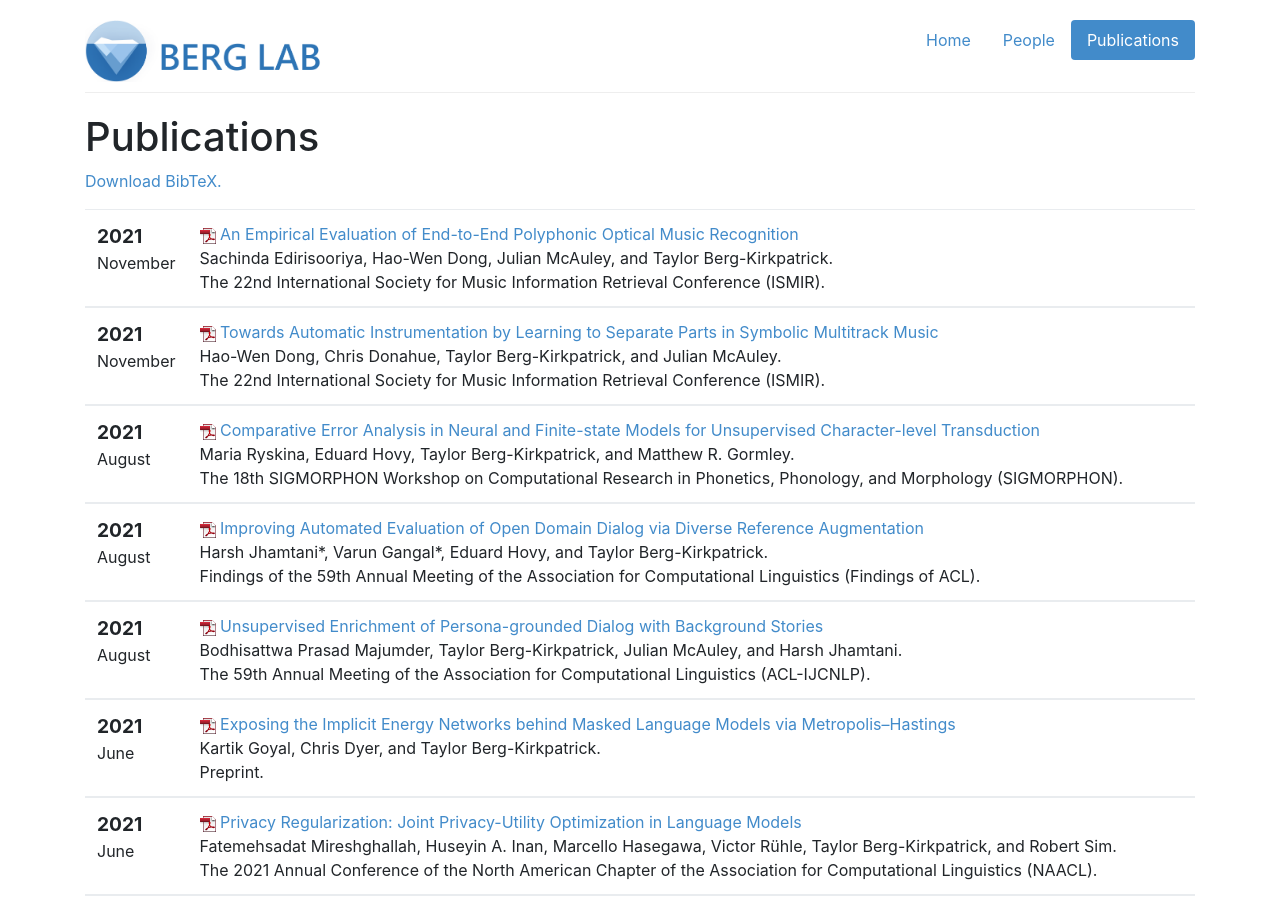
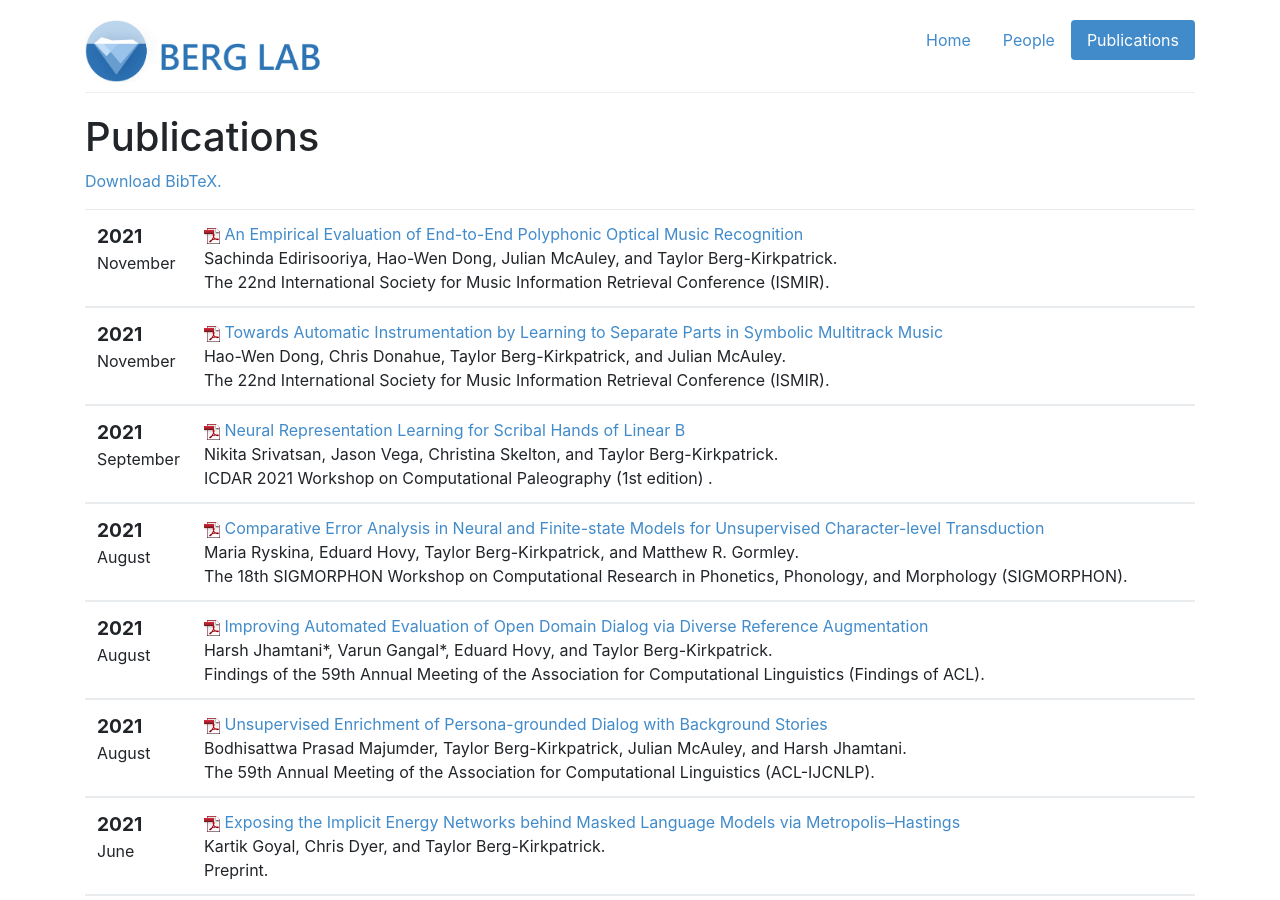
Before and after one commit to icebergnlp/icebergnlp.github.io, a Jekyll site: the page built from publications.html, in a window 1280 px wide and 900 px high. Built offline with Jekyll 4.4.1, drawn with Linux system fonts in a browser that asks for light colours.

Commit message:
Added Nikita's paper, updated Bib capitalization

```diff
--- a/_includes/pubs.html
+++ b/_includes/pubs.html
@@ -1,5 +1,5 @@
 <table class="table">
-        <tbody>
+    <tbody>
         <tr>
             <td>
                 <span class="date">
@@ -43,6 +43,32 @@
                     Hao-Wen Dong, Chris Donahue, Taylor Berg-Kirkpatrick, and Julian McAuley.
                 </span><br />
                 <span class="venuetype"></span><span class="venue">The 22nd International Society for Music Information Retrieval Conference (ISMIR)</span>.
+                <br />
+                <span class="links">
+                </span>
+            </td>
+        </tr>
+    </tbody>
+     <tbody>
+        <tr>
+            <td>
+                <span class="date">
+                    <big><strong>2021</strong></big><br />
+                    September
+                </span>
+            </td>
+            <td class="publication">
+                <span class="pubtitle">
+                    <img src="img/pdficon_small.png" width="16"
+                    height="16" alt="PDF" />
+                    <a href="https://arxiv.org/pdf/2108.04199">Neural Representation Learning for Scribal Hands of Linear B
+</a>
+                </span><br />
+                <span class="authors">
+                    Nikita Srivatsan, Jason Vega, Christina Skelton, and Taylor Berg-Kirkpatrick.
+                </span><br />
+                <span class="venuetype"></span><span class="venue">ICDAR 2021 Workshop on Computational Paleography (1st edition)
+</span>.
                 <br />
                 <span class="links">
                 </span>
```
Also changed, not shown: bib/berglab.bib (+10 -3 lines).
